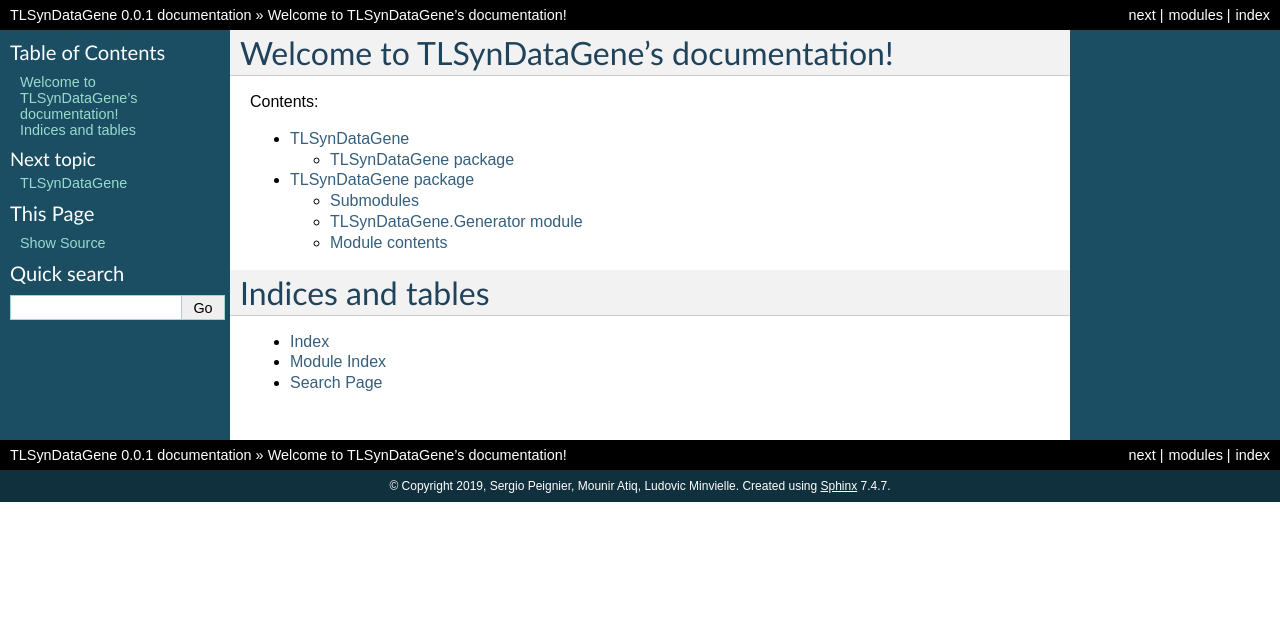
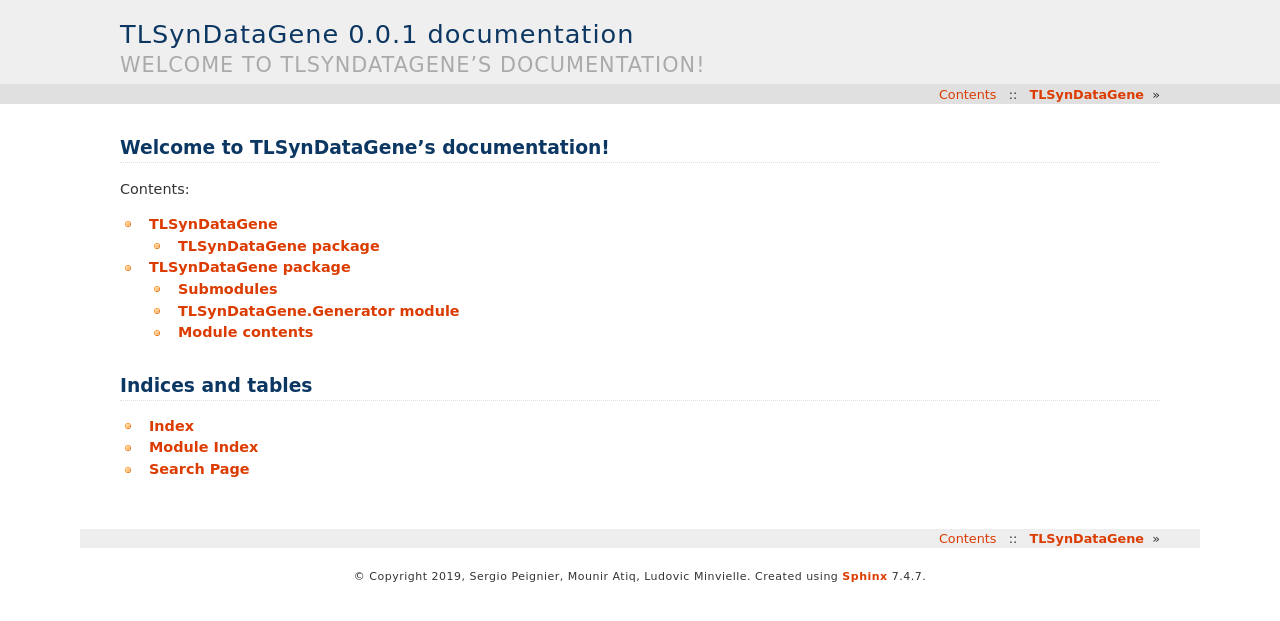
Before and after one commit to SergioPeignier/TLSyntheticDataGenerator, a Sphinx documentation site: the page built from docs/source/index.rst, in a window 1280 px wide. Shown: the top 621 px of the page. Built offline with Sphinx 7.4.7, drawn with Linux system fonts in a browser that asks for light colours.

Commit message:
update documentation

```diff
--- a/docs/source/conf.py
+++ b/docs/source/conf.py
@@ -84,11 +84,11 @@ pygments_style = None
 # The theme to use for HTML and HTML Help pages.  See the documentation for
 # a list of builtin themes.
 #
-html_theme = "classic"
-html_theme_options = {
-    "rightsidebar": "false",
-    "relbarbgcolor": "black"
-}
+html_theme = "haiku"
+#html_theme_options = {
+#    "rightsidebar": "false",
+#    "relbarbgcolor": "black"
+#}
 
 # Theme options are theme-specific and customize the look and feel of a theme
 # further.  For a list of options available for each theme, see the
@@ -192,7 +192,7 @@ epub_exclude_files = ['search.html']
 # -- Options for intersphinx extension ---------------------------------------
 
 # Example configuration for intersphinx: refer to the Python standard library.
-intersphinx_mapping = {'https://docs.python.org/': None}
+#intersphinx_mapping = {'https://docs.python.org/': None}
 
 # -- Options for todo extension ----------------------------------------------
 
```
Also changed, not shown: 19 other files.
